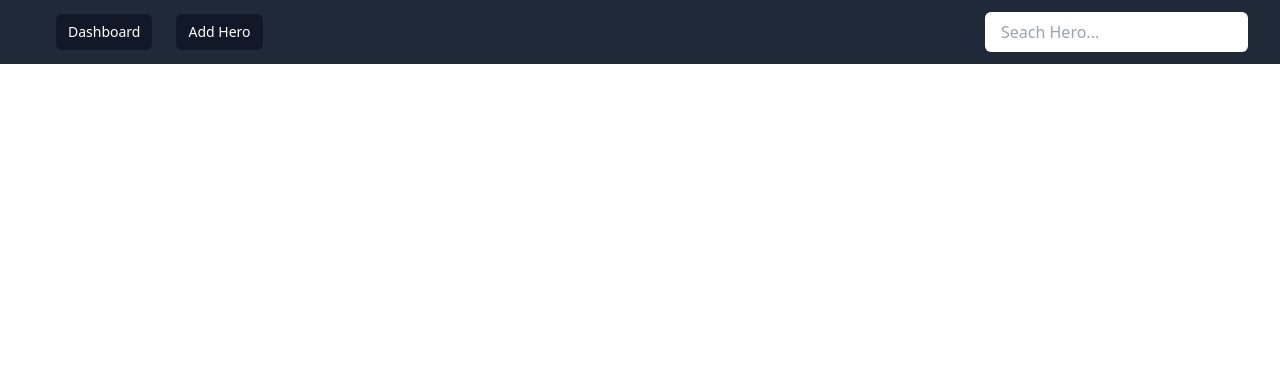
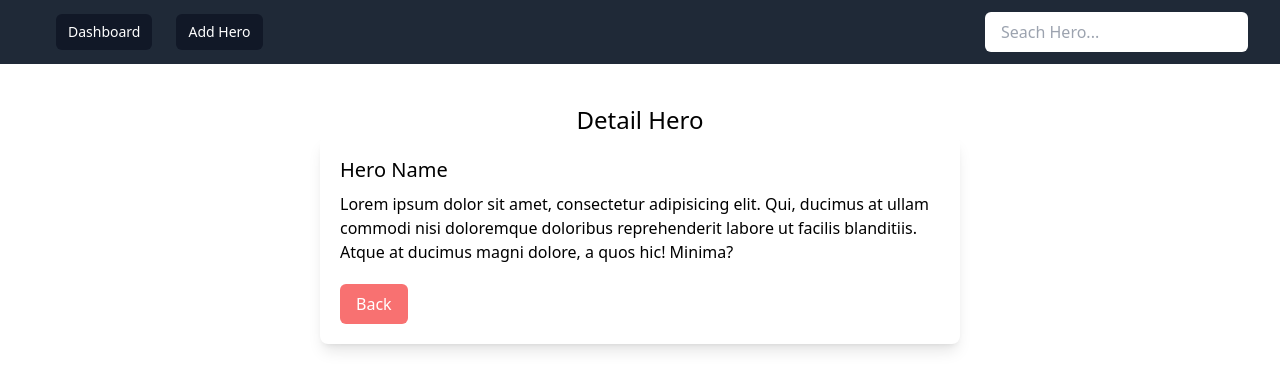
Before and after one commit to WibyFabian08/persiapan-angular, an Angular app: page /detail/1 in a window 1280 px wide. Before the commit this address led to /. Shown: the top 390 px of the page. Built offline with nearby package versions, Linux system fonts and the light colour scheme.

Commit message:
design detail hero component

```diff
--- a/src/app/app-routing.module.ts
+++ b/src/app/app-routing.module.ts
@@ -2,6 +2,7 @@ import { NgModule } from '@angular/core';
 import { RouterModule, Routes } from '@angular/router';
 import { AddHeroComponent } from './add-hero/add-hero.component';
 import { DashboardComponent } from './dashboard/dashboard.component';
+import { DetailHeroComponent } from './detail-hero/detail-hero.component';
 
 const routes: Routes = [
   {
@@ -16,6 +17,10 @@ const routes: Routes = [
   {
     path: "add",
     component: AddHeroComponent
+  },
+  {
+    path: "detail/:id",
+    component: DetailHeroComponent
   }
 ];
 
--- a/src/app/detail-hero/detail-hero.component.html
+++ b/src/app/detail-hero/detail-hero.component.html
@@ -1 +1,24 @@
-<p>detail-hero works!</p>
+<div class="container mx-auto mt-10">
+  <div class="flex justify-center items-center flex-col">
+    <h1 class="text-2xl text-center">Detail Hero</h1>
+    <div
+      class="bg-white rounded-lg shadow-lg flex flex-col w-full md:w-1/2 p-5"
+    >
+      <h2 class="text-xl">Hero Name</h2>
+      <p class="mt-2">
+        Lorem ipsum dolor sit amet, consectetur adipisicing elit. Qui, ducimus
+        at ullam commodi nisi doloremque doloribus reprehenderit labore ut
+        facilis blanditiis. Atque at ducimus magni dolore, a quos hic! Minima?
+      </p>
+
+      <div class="mt-5">
+        <button
+          (click)="goBack()"
+          class="text-white hover:bg-red-500 transition-all duration-300 bg-red-400 px-4 py-2 rounded-md"
+        >
+          Back
+        </button>
+      </div>
+    </div>
+  </div>
+</div>
--- a/src/app/detail-hero/detail-hero.component.ts
+++ b/src/app/detail-hero/detail-hero.component.ts
@@ -1,4 +1,5 @@
 import { Component, OnInit } from '@angular/core';
+import { Location } from '@angular/common';
 
 @Component({
   selector: 'app-detail-hero',
@@ -7,9 +8,13 @@ import { Component, OnInit } from '@angular/core';
 })
 export class DetailHeroComponent implements OnInit {
 
-  constructor() { }
+  constructor(private location: Location) { }
 
   ngOnInit(): void {
   }
 
+  goBack = () => {
+    this.location.back()
+  }
+
 }
```
